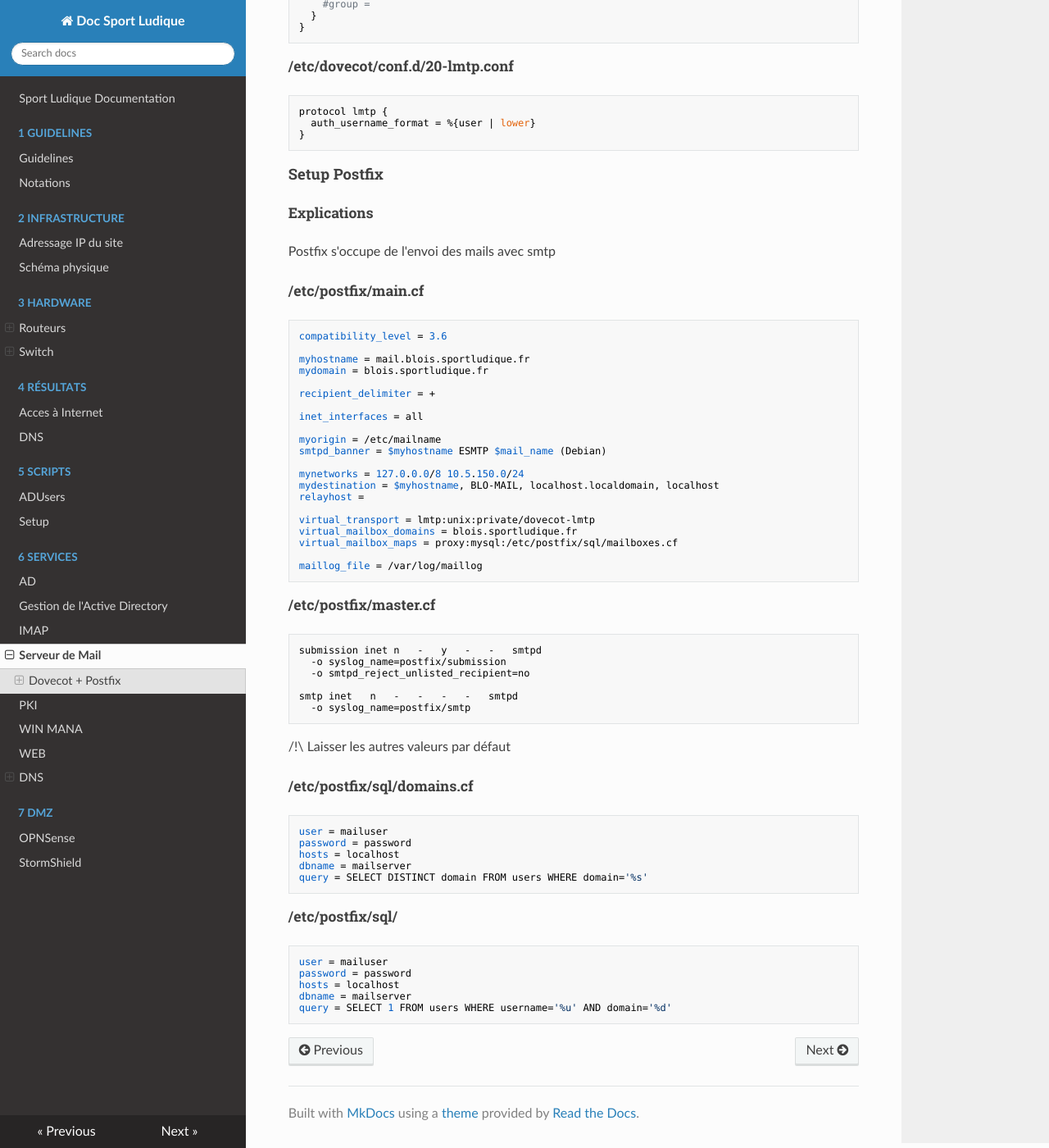
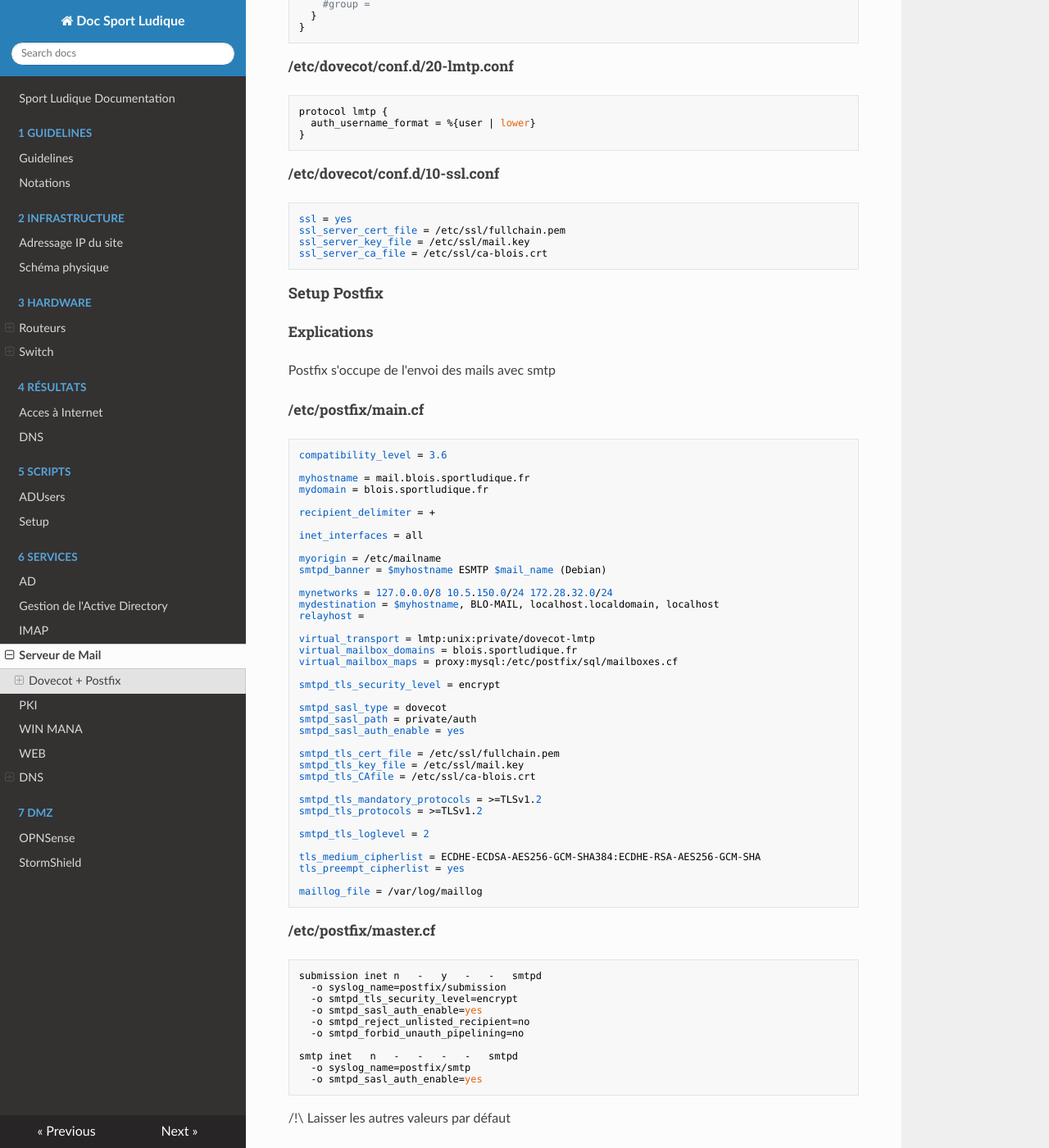
Before and after one commit to DSISportLudique/SportLudique2Doc, an MkDocs documentation site: the page built from docs/6 - Services/MAIL.md, in a window 1280 px wide and 1400 px high, scrolled down 3022 px. Shown: the whole window at 82% size. Built offline with MkDocs 1.6.1, drawn with Linux system fonts in a browser that asks for light colours; nearby versions of some CDN libraries.

Commit message:
mail server tls setup added

````diff
--- a/docs/6 - Services/MAIL.md
+++ b/docs/6 - Services/MAIL.md
@@ -192,6 +192,15 @@ protocol lmtp {
 }
 ```
 
+##### /etc/dovecot/conf.d/10-ssl.conf
+
+```
+ssl = yes
+ssl_server_cert_file = /etc/ssl/fullchain.pem
+ssl_server_key_file = /etc/ssl/mail.key
+ssl_server_ca_file = /etc/ssl/ca-blois.crt
+```
+
 #### Setup Postfix
 
 ##### Explications
@@ -213,13 +222,31 @@ inet_interfaces = all
 myorigin = /etc/mailname
 smtpd_banner = $myhostname ESMTP $mail_name (Debian)
 
-mynetworks = 127.0.0.0/8 10.5.150.0/24
+mynetworks = 127.0.0.0/8 10.5.150.0/24 172.28.32.0/24
 mydestination = $myhostname, BLO-MAIL, localhost.localdomain, localhost
 relayhost =
 
 virtual_transport = lmtp:unix:private/dovecot-lmtp
 virtual_mailbox_domains = blois.sportludique.fr
 virtual_mailbox_maps = proxy:mysql:/etc/postfix/sql/mailboxes.cf
+
+smtpd_tls_security_level = encrypt
+
+smtpd_sasl_type = dovecot
+smtpd_sasl_path = private/auth
+smtpd_sasl_auth_enable = yes
+
+smtpd_tls_cert_file = /etc/ssl/fullchain.pem
+smtpd_tls_key_file = /etc/ssl/mail.key
+smtpd_tls_CAfile = /etc/ssl/ca-blois.crt
+
+smtpd_tls_mandatory_protocols = >=TLSv1.2
+smtpd_tls_protocols = >=TLSv1.2
+
+smtpd_tls_loglevel = 2
+
+tls_medium_cipherlist = ECDHE-ECDSA-AES256-GCM-SHA384:ECDHE-RSA-AES256-GCM-SHA
+tls_preempt_cipherlist = yes
 
 maillog_file = /var/log/maillog
 ```
@@ -229,10 +256,14 @@ maillog_file = /var/log/maillog
 ```
 submission inet n   -   y   -   -   smtpd
   -o syslog_name=postfix/submission
+  -o smtpd_tls_security_level=encrypt
+  -o smtpd_sasl_auth_enable=yes
   -o smtpd_reject_unlisted_recipient=no
+  -o smtpd_forbid_unauth_pipelining=no
 
 smtp inet   n   -   -   -   -   smtpd
   -o syslog_name=postfix/smtp
+  -o smtpd_sasl_auth_enable=yes
 ```
 /!\ Laisser les autres valeurs par défaut
 
````
